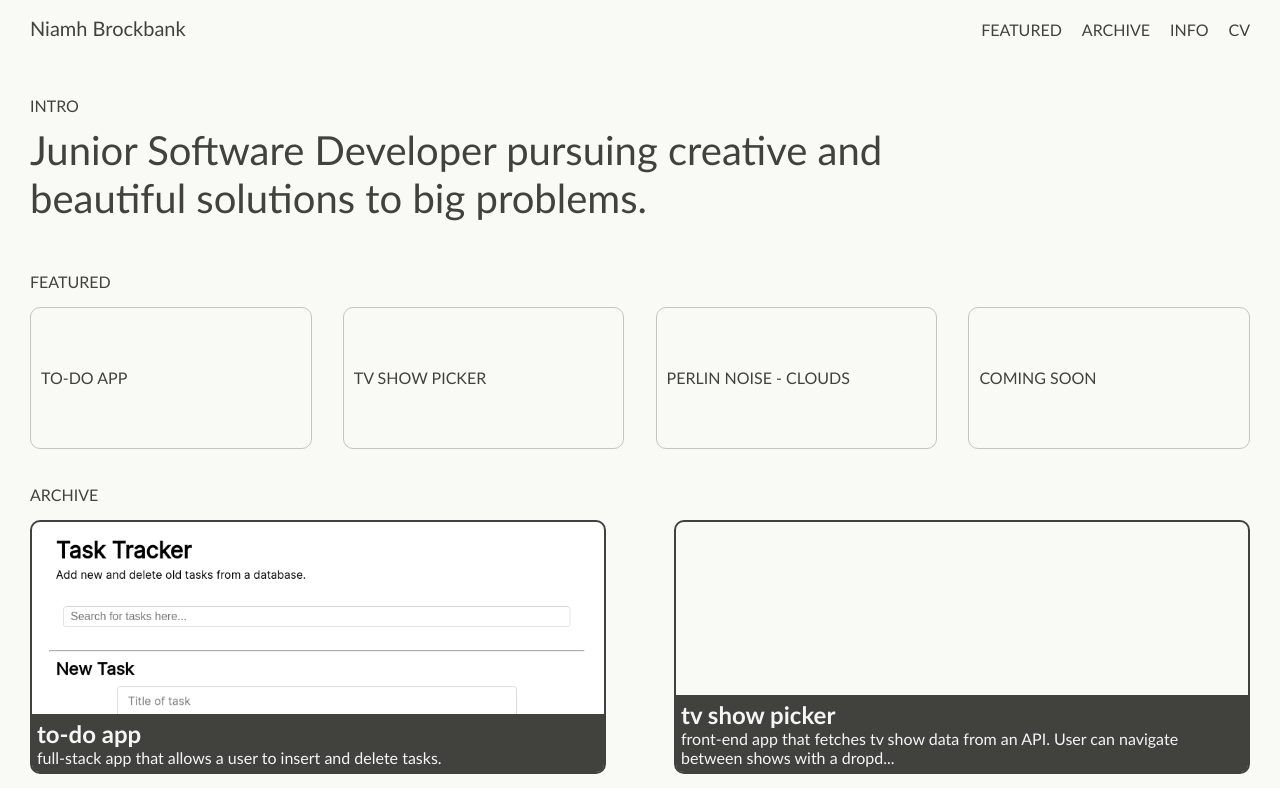
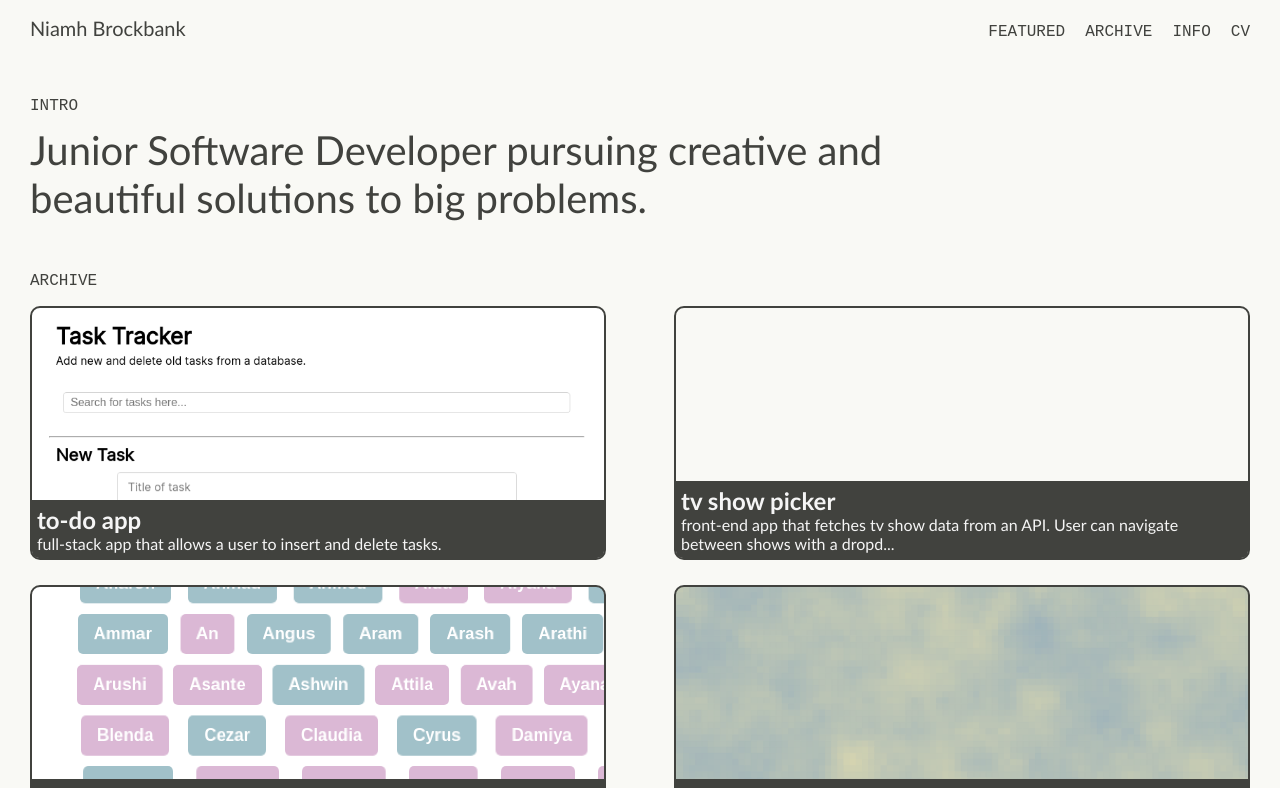
Before and after one commit to niamhbrockbank/portfolio, a React (Create React App) app: page / in a window 1280 px wide. Shown: the top 788 px of the page. Built offline with nearby package versions, Linux system fonts and the light colour scheme.

Commit message:
Remove featured section until have content for it

```diff
--- a/src/components/ProjectsSection.tsx
+++ b/src/components/ProjectsSection.tsx
@@ -1,11 +1,11 @@
 import Archive from "./Archive";
-import FeaturedProjects from "./FeaturedProjects";
+// import FeaturedProjects from "./FeaturedProjects";
 import projectsArchive from "./projectsArchive.json";
 
 export default function ProjectsSection(): JSX.Element {
   return (
     <>
-      <FeaturedProjects projectsArchive={projectsArchive} />
+      {/* <FeaturedProjects projectsArchive={projectsArchive} /> */}
       <Archive projectsArchive={projectsArchive} />
     </>
   );
--- a/src/styles.css
+++ b/src/styles.css
@@ -5,6 +5,11 @@ colour palette
 #f9f9f5 background-colour (off-white)
 #41423e body text colours (dark grey)
 */
+
+@font-face {
+  font-family: courier;
+  src: url(https://fonts.googleapis.com/css2?family=Courier+Prime&display=swap);
+}
 
 body {
   font-family: "Gill Sans", "Gill Sans MT", Calibri, "Trebuchet MS", sans-serif;
@@ -14,6 +19,7 @@ body {
 }
 
 h1 {
+  font-family: "Courier New", Courier, monospace;
   text-transform: uppercase;
   font-weight: 100;
   font-size: medium;
@@ -51,6 +57,7 @@ a {
 }
 
 .menu_list_option {
+  font-family: "Courier New", Courier, monospace;
   text-align: center;
   padding: 0px;
 }
```
